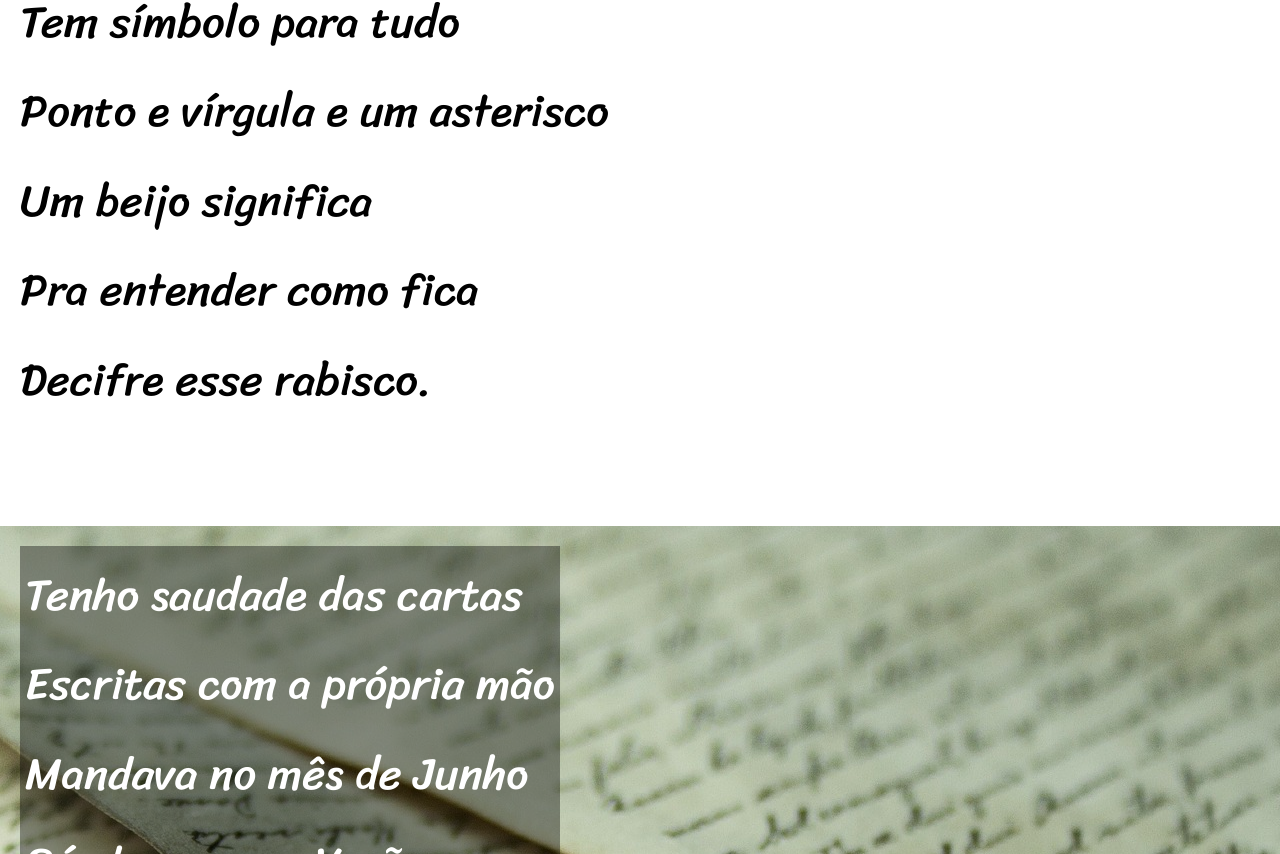
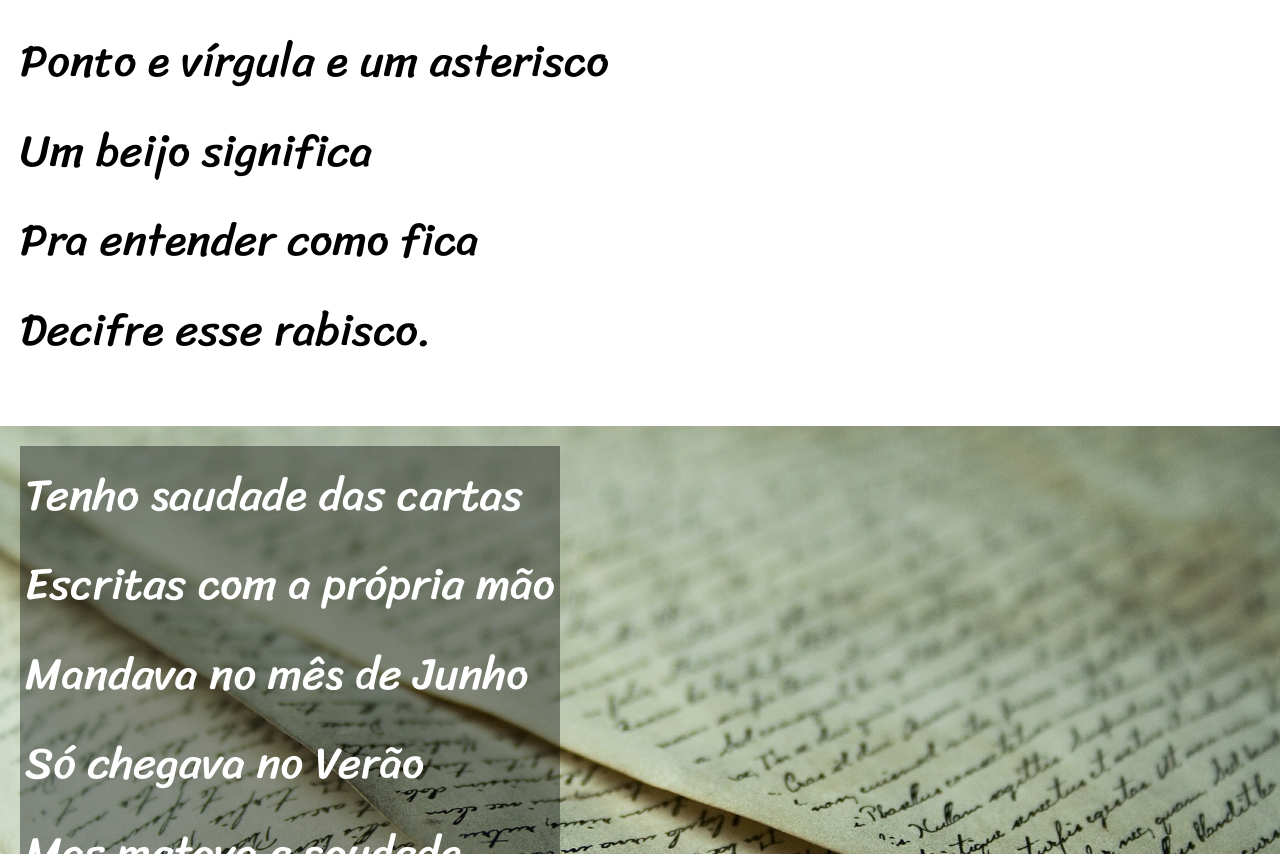
Before and after one commit to cinthiarachel/projeto-cordel, a plain HTML site: page index.html in a window 1280 px wide. Shown: the part 2636-3490 px from the top of the page. Drawn offline with Linux system fonts and the light colour scheme.

Commit message:
ajustes max-width

```diff
--- a/style.css
+++ b/style.css
@@ -7,6 +7,7 @@
 *{
     margin: 0px;
     padding: 0px;
+    max-width: 100vw;
 }
 
 header{
@@ -59,7 +60,7 @@ p{
 .normal{
     background-color: white;
     color: black;
-    padding-bottom: 100px;
+    padding-bottom: 50px;
 
 }
 
@@ -67,6 +68,7 @@ p{
     background-position: center center;
     background-repeat: no-repeat;
     background-attachment: fixed;
+    background-size: cover;
     padding-top: 20px;
     padding-bottom: 30px;
     padding-left: 20px;
```
